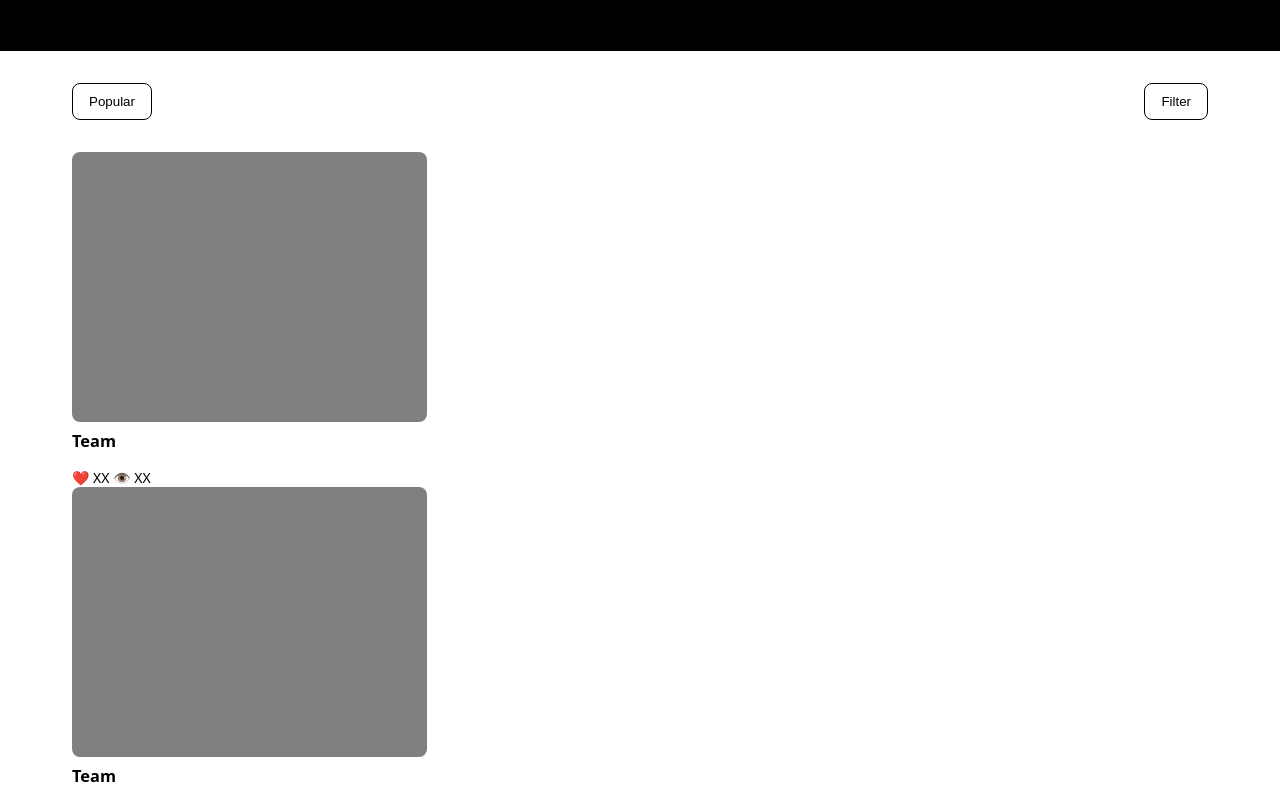
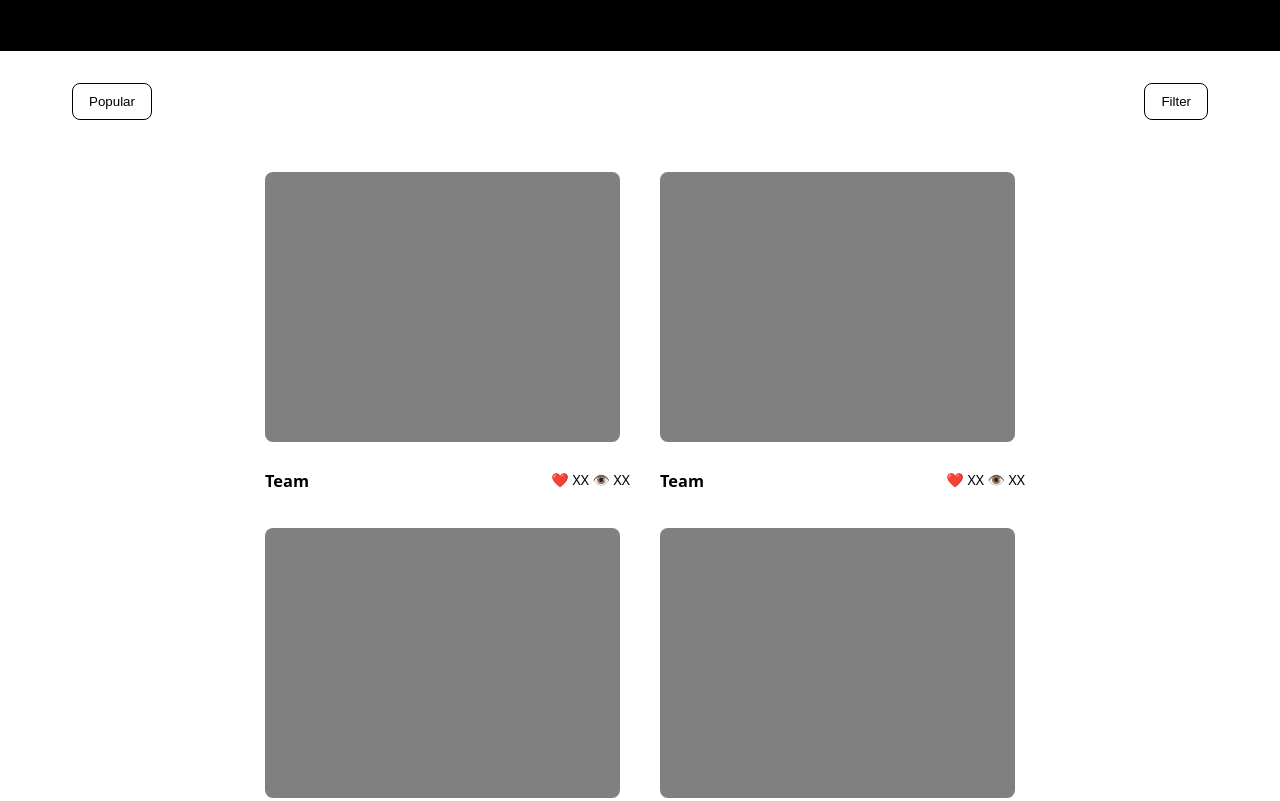
Before and after one commit to amadousadialloh/flexbox-lab, a plain HTML site: page index.html in a window 1280 px wide. Shown: the part 460-1261 px from the top of the page. Drawn offline with Linux system fonts and the light colour scheme.

Commit message:
lay out main

```diff
--- a/css/style.css
+++ b/css/style.css
@@ -71,8 +71,11 @@ section {
 }
 
 main {
+  display: flex;
   background-color: white;
   padding: 32px 72px;
+  flex-wrap: wrap;
+  justify-content: center;
 }
 
 nav button {
@@ -85,6 +88,7 @@ nav button {
 }
 
 .img-placeholder {
+  margin: 20px;
   width: 355px;
   height: 270px;
   background-color: gray;
@@ -92,11 +96,19 @@ nav button {
 }
 
 .card-footer {
+  display: flex;
+  justify-content: space-between;
   font-size: 14px;
+  margin-left: 10px;
+  padding: 0 10px;
 }
 
 .card-footer * {
   margin-top: 8px;
+}
+
+.card-footer p {
+  margin-left: 20px;
 }
 
 #subnav {
```
